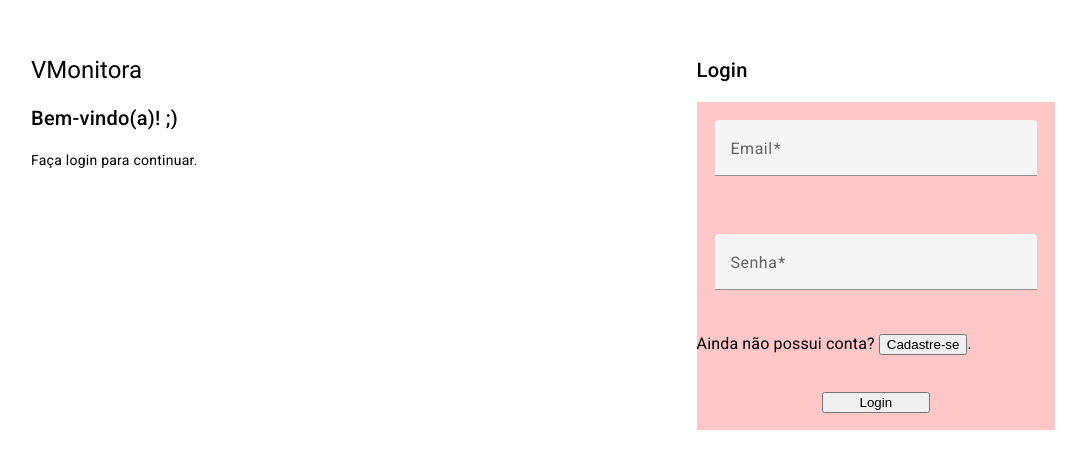
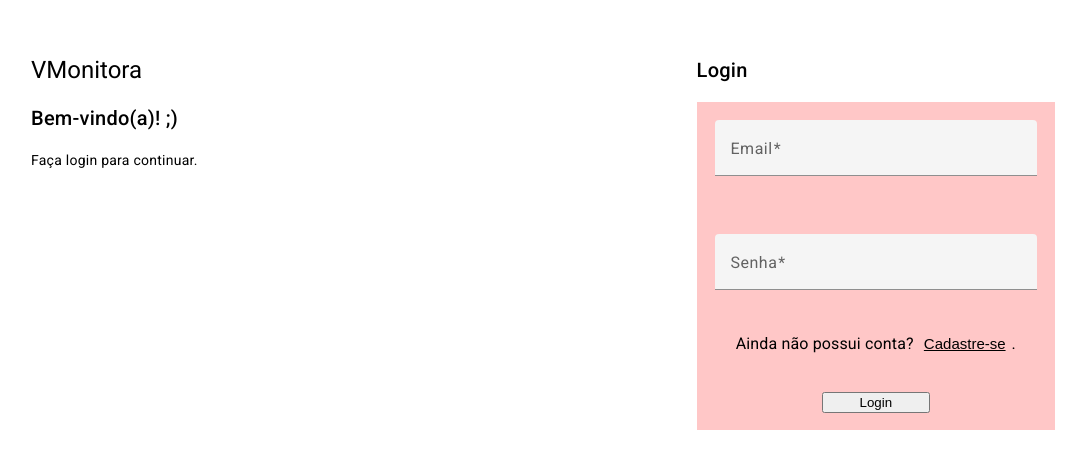
Before and after one commit to LeticiaTP/Desafio-Gestao-VM, an Angular app: page /login in a window 1280 px wide. Shown: the part 138-606 px from the top of the page, without its empty margins (97-1183 px from the left). Built offline with nearby package versions, Linux system fonts and the light colour scheme.

Commit message:
style(login): alterações no layout de login

```diff
--- a/src/app/views/login/login.component.css
+++ b/src/app/views/login/login.component.css
@@ -25,6 +25,20 @@ main {
     margin: 5% 5%;
 }
 
+.pergunta {
+    align-self: center;
+}
+
+.link {
+    border: none;
+    background-color: transparent;
+    text-decoration: underline;
+    font-size: 15px;
+}
+.link:hover{
+    color: blue;
+}
+
 .botao-login {
     width: 30%;
     align-self: center;
--- a/src/app/views/login/login.component.html
+++ b/src/app/views/login/login.component.html
@@ -30,7 +30,11 @@
               }
             </mat-form-field>
 
-            <h3>Ainda não possui conta? <button (click)="possuiConta = false">Cadastre-se</button>.</h3>
+            <div class="pergunta">
+              <h3>Ainda não possui conta?
+              <button class="link" (click)="possuiConta = false">Cadastre-se</button>.</h3>
+            </div>
+
             <input (click)="login()" class="botao-login" type="submit" value="Login">
         </form>
       </div>
@@ -44,6 +48,7 @@
               <mat-label>Email</mat-label>
               <input type="email" matInput [formControl]="emailFormControl" [errorStateMatcher]="mensagemErroEmail"
                       placeholder="Ex. seuemail@provedor.com" name="email" [(ngModel)]="objetoFormCadastro.email">
+
               @if (emailFormControl.hasError('email') && !emailFormControl.hasError('required')) {
                 <mat-error>Formato inválido</mat-error>
               }
@@ -54,13 +59,19 @@
 
             <mat-form-field class="campos-formulario">
               <mat-label>Senha</mat-label>
-              <input type="password" matInput [formControl]="senhaFormControl" [errorStateMatcher]="mensagemErroSenha" name="senha" [(ngModel)]="objetoFormCadastro.senha">
+              <input type="password" matInput [formControl]="senhaFormControl" [errorStateMatcher]="mensagemErroSenha"
+                      name="senha" [(ngModel)]="objetoFormCadastro.senha">
+
               @if (emailFormControl.hasError('required')) {
                 <mat-error>Senha é <strong>obrigatória</strong></mat-error>
               }
             </mat-form-field>
 
-            <h3>Já possui possui conta? <button (click)="possuiConta = true">Faça Login</button>.</h3>
+            <div class="pergunta">
+              <h3>Já possui possui conta?
+              <button class="link" (click)="possuiConta = true">Faça Login</button>.</h3>
+            </div>
+
             <input class="botao-login" type="submit" value="Cadastrar" (click)="cadastrar()">
         </form>
       </div>
--- a/src/app/views/login/login.component.ts
+++ b/src/app/views/login/login.component.ts
@@ -11,6 +11,7 @@ import {ErrorStateMatcher} from '@angular/material/core';
 import {MatInputModule} from '@angular/material/input';
 import {MatFormFieldModule} from '@angular/material/form-field';
 import { Router } from '@angular/router';
+
 
 /** Error when invalid control is dirty, touched, or submitted. */
 export class MyErrorStateMatcher implements ErrorStateMatcher {
```
